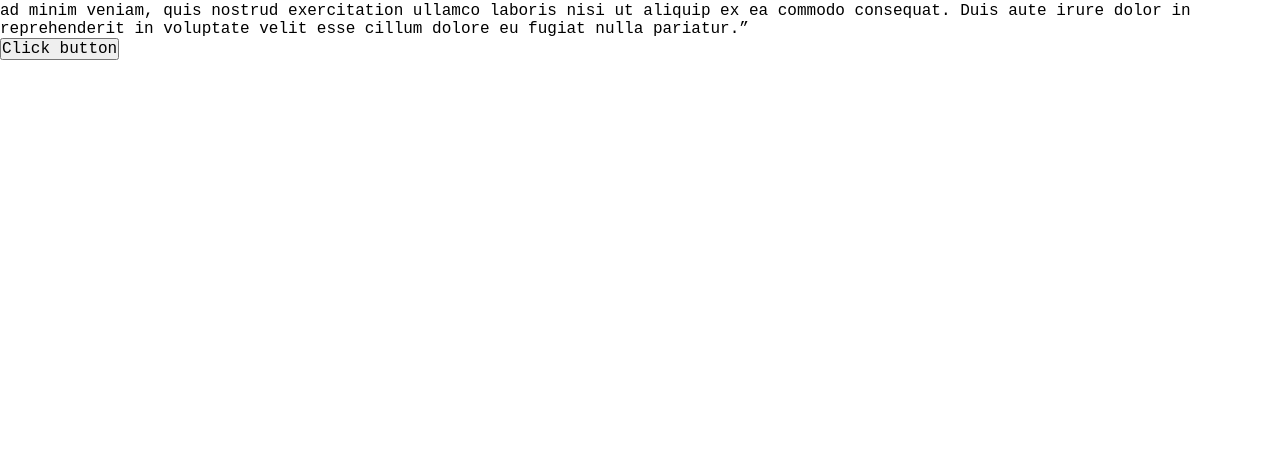
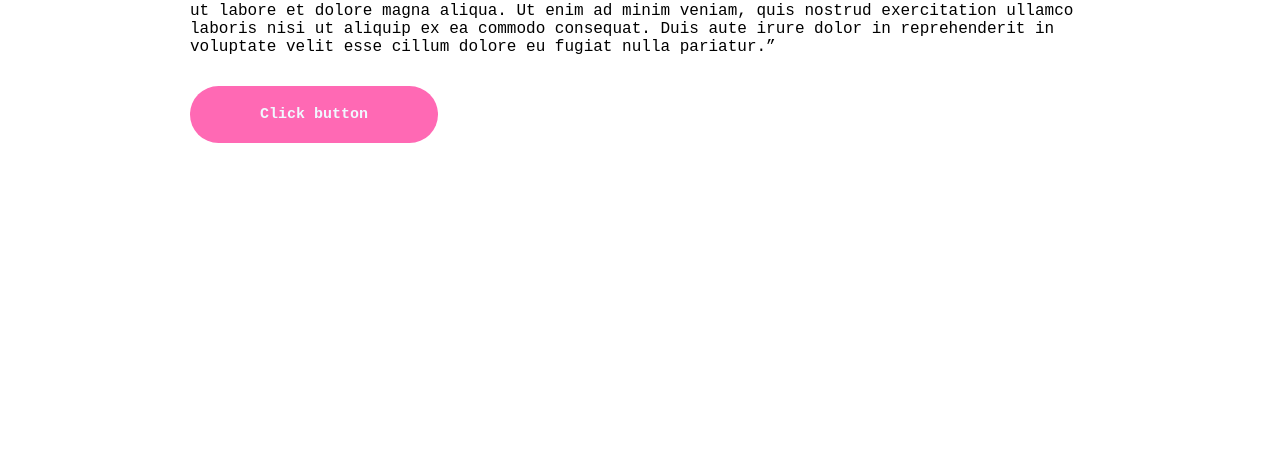
Before and after one commit to Gaby8909/Mipaginapersonal, a plain HTML site: page index.html in a window 1280 px wide. Shown: the part 397-870 px from the top of the page. Before the commit the page ends 800 px from the top, so only its background shows below. Drawn offline with Linux system fonts and the light colour scheme.

Commit message:
agregando clases

```diff
--- a/style.css
+++ b/style.css
@@ -18,12 +18,47 @@
          background: linear-gradient(171deg, rgba(63,94,251,1) 0%, rgba(252,70,236,0.6923144257703081) 100%);
 
      }
-/* HEADER */
+     section{
+         position: relative;
+         overflow: hidden;
+     }
+     .grid {
+         width: 90%;
+         margin: 0 auto;
+         max-width: 900px;
+     }
+
+      .wrapper{
+          position: relative;
+      }
+      .img-container{
+          background-size: contain;
+          background-repeat: no-repeat;
+          width: 100%;
+          height: 40vh;
+          min-height: 280px;
+          background-position: center center ;
+
+      }
+      .btn-basic{
+          margin: 10px 0px;
+          background: hotpink;
+          border-radius: 50px;
+          border: none;
+          color: aliceblue;
+          padding: 20px 70px;
+          font-size: 15px;
+          font-weight: 600;
+          cursor: pointer;
+          margin-top: 30px;
+          transition: .5s all ease;
+      }
+      .btn-basic:hover{
+          background: hotpink;
+      }
 
 
-
-
-
+/* HEADER */
 .img-logo{
     width:500px;
 }
```
